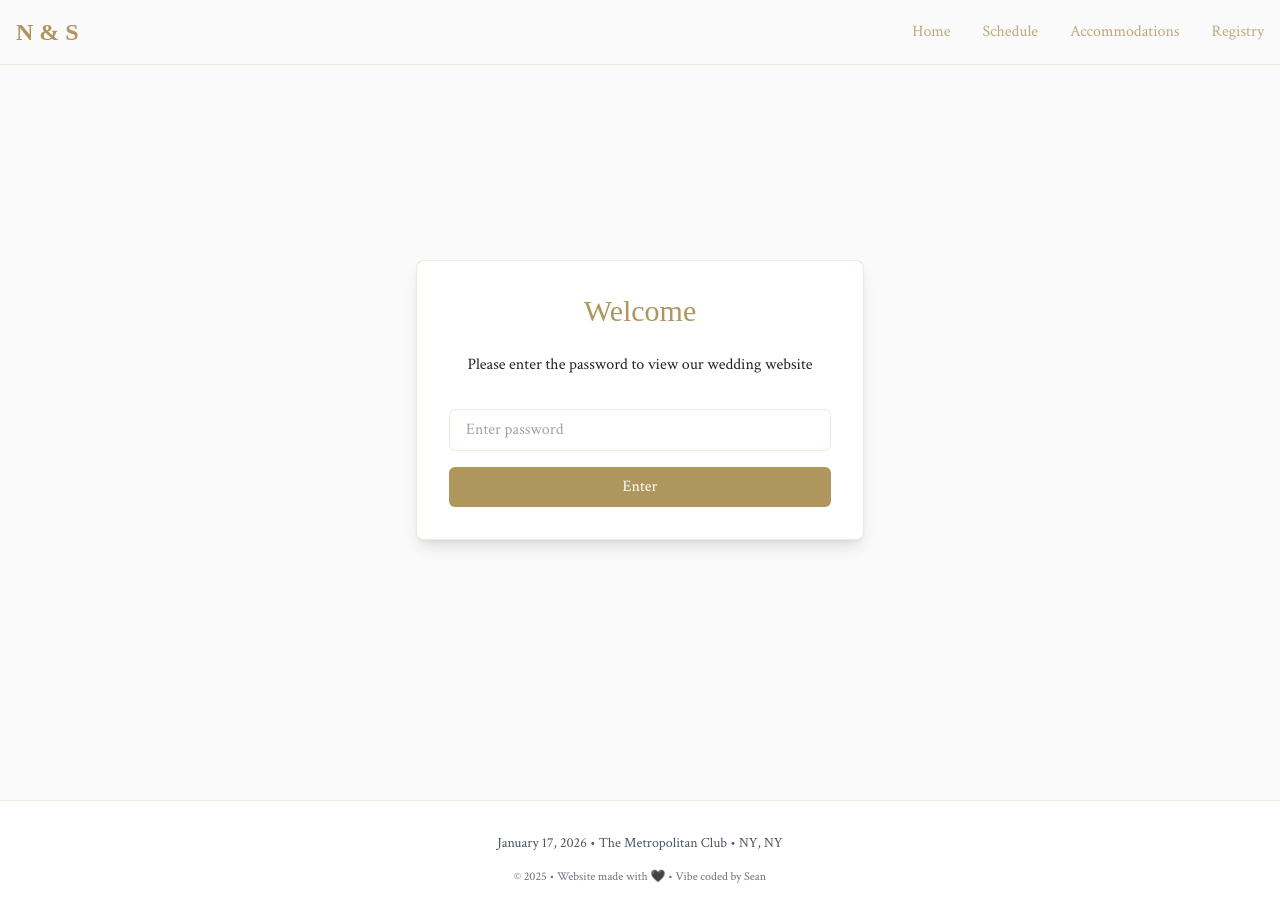
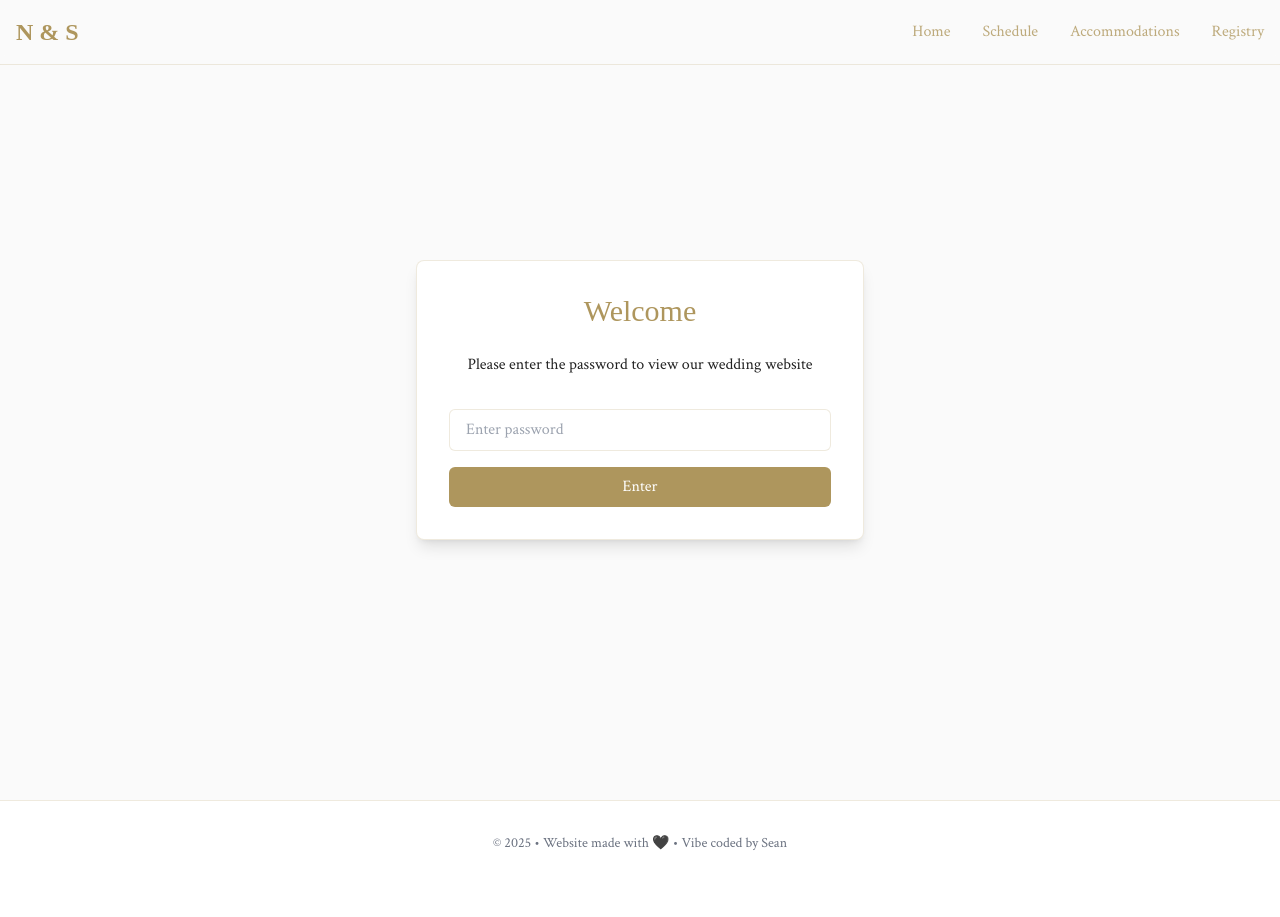
Before and after one commit to seancoleman2/ww, a Next.js app: page / in a window 1280 px wide. After the commit the page ends 885 px from the top, so only its background shows below. Built offline with nearby package versions, Linux system fonts and the light colour scheme; a web font is replaced by a local one.

Commit message:
some changes

```diff
--- a/src/app/layout.tsx
+++ b/src/app/layout.tsx
@@ -1,5 +1,6 @@
 import type { Metadata } from "next";
 import { Crimson_Text } from "next/font/google";
+import { Playfair_Display } from "next/font/google";
 import "./globals.css";
 import Footer from "@/components/Footer";
 import { AuthProvider } from "@/context/AuthContext";
@@ -9,6 +10,12 @@ const crimson = Crimson_Text({
   subsets: ["latin"],
   weight: ["400", "600", "700"],
   variable: "--font-crimson"
+});
+
+const playfair = Playfair_Display({
+  subsets: ["latin"],
+  weight: ["400", "600", "700"],
+  variable: "--font-playfair"
 });
 
 export const metadata: Metadata = {
--- a/src/components/Footer.tsx
+++ b/src/components/Footer.tsx
@@ -3,10 +3,7 @@ export default function Footer() {
     <footer className="bg-white py-8 border-t border-gold/20">
       <div className="container mx-auto px-4">
         <div className="text-center">
-          <p className="text-gray-600 text-sm ">
-            January 17, 2026 • The Metropolitan Club • NY, NY
-          </p>
-          <p className="text-gray-500 text-xs mt-4">
+          <p className="text-gray-500 text-sm ">
             © {new Date().getFullYear()} • Website made with 🖤 • Vibe coded by Sean
           </p>
         </div>
--- a/src/components/Hero.tsx
+++ b/src/components/Hero.tsx
@@ -1,10 +1,10 @@
 export default function Hero() {
   return (
     <section className="relative flex-1 flex items-center justify-center bg-white py-16">
-      <div className="relative z-20 text-center text-gold px-4 w-full">
-        <h1 className="text-5xl md:text-8xl font-exmouth mb-4">Nicolette & Sean</h1>
+      <div className="relative z-20 text-center text-dark px-4 w-full">
+        <h1 className="text-6xl md:text-8xl font-exmouth mb-4">Nicolette & Sean</h1>
         <p className="text-xl md:text-4xl mb-3 font-exmouth">New York, New York</p>
-        <p className="text-lg md:text-2xl mb-2 font-exmouth">January 17, 2026</p>
+        <p className="text-lg md:text-2xl font-exmouth">January 17, 2026</p>
       </div>
     </section>
   );
--- a/tailwind.config.ts
+++ b/tailwind.config.ts
@@ -18,7 +18,8 @@ const config: Config = {
       fontFamily: {
         sans: ['Inter', 'sans-serif'],
         exmouth: ['Exmouth', 'serif'],
-        crimson: ['Crimson Text', 'serif'],
+        playfair: ['var(--font-playfair)', 'serif'],
+        crimson: ['var(--font-crimson)', 'serif'],
       },
       colors: {
         pearl: {
```
